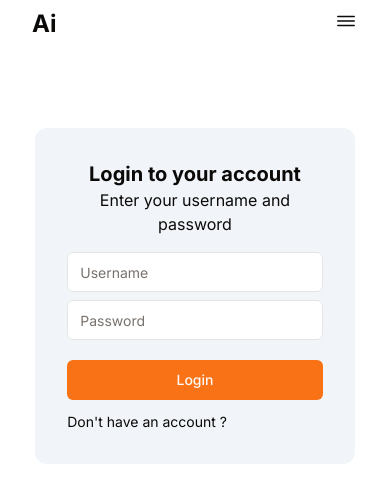
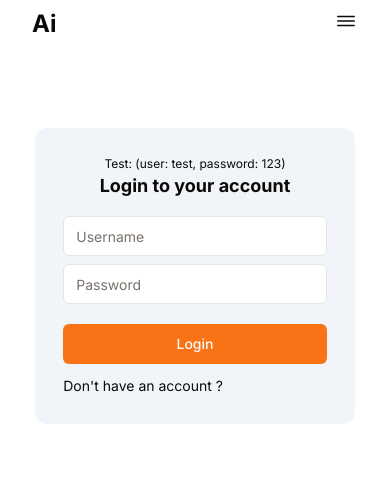
Before and after one commit to ritik48/get_insight-frontend, a Next.js app: page /signin in a window 390 px wide. Shown: the top 502 px of the page. Built offline with nearby package versions, Linux system fonts and the light colour scheme; no server answers.

Commit message:
refactor: style change

```diff
--- a/app/(auth)/signin/page.tsx
+++ b/app/(auth)/signin/page.tsx
@@ -38,12 +38,14 @@ export default function Signin() {
     return (
         <section className="flex-1 flex flex-col">
             <div className="container flex-grow">
-                <div className="mx-auto sm:w-96 w-[98%] bg-slate-100 rounded-xl p-8 gap-4 flex flex-col sm:mt-40 mt-20">
+                <div className="mx-auto sm:w-96 w-[98%] bg-slate-100 rounded-xl p-7 sm:p-8 gap-4 flex flex-col sm:mt-40 mt-20">
                     <div className="text-center">
-                        <h2 className="text-xl font-bold">
+                        <p className="text-xs">
+                            Test: (user: test, password: 123)
+                        </p>
+                        <h2 className="text-lg sm:text-xl font-bold">
                             Login to your account
                         </h2>
-                        <p>Enter your username and password</p>
                     </div>
                     <Form {...form}>
                         <form onSubmit={form.handleSubmit(onSubmit)}>
--- a/app/(auth)/signup/page.tsx
+++ b/app/(auth)/signup/page.tsx
@@ -55,7 +55,6 @@ export default function Signup() {
                 <div className="mx-auto sm:w-96 w-[98%] bg-slate-100 rounded-xl p-8 gap-4 flex flex-col sm:mt-40 mt-20">
                     <div className="text-center">
                         <h2 className="text-xl font-bold">Create an account</h2>
-                        <p>Enter your username and password</p>
                     </div>
                     <Form {...form}>
                         <form onSubmit={form.handleSubmit(onSubmit)}>
```
